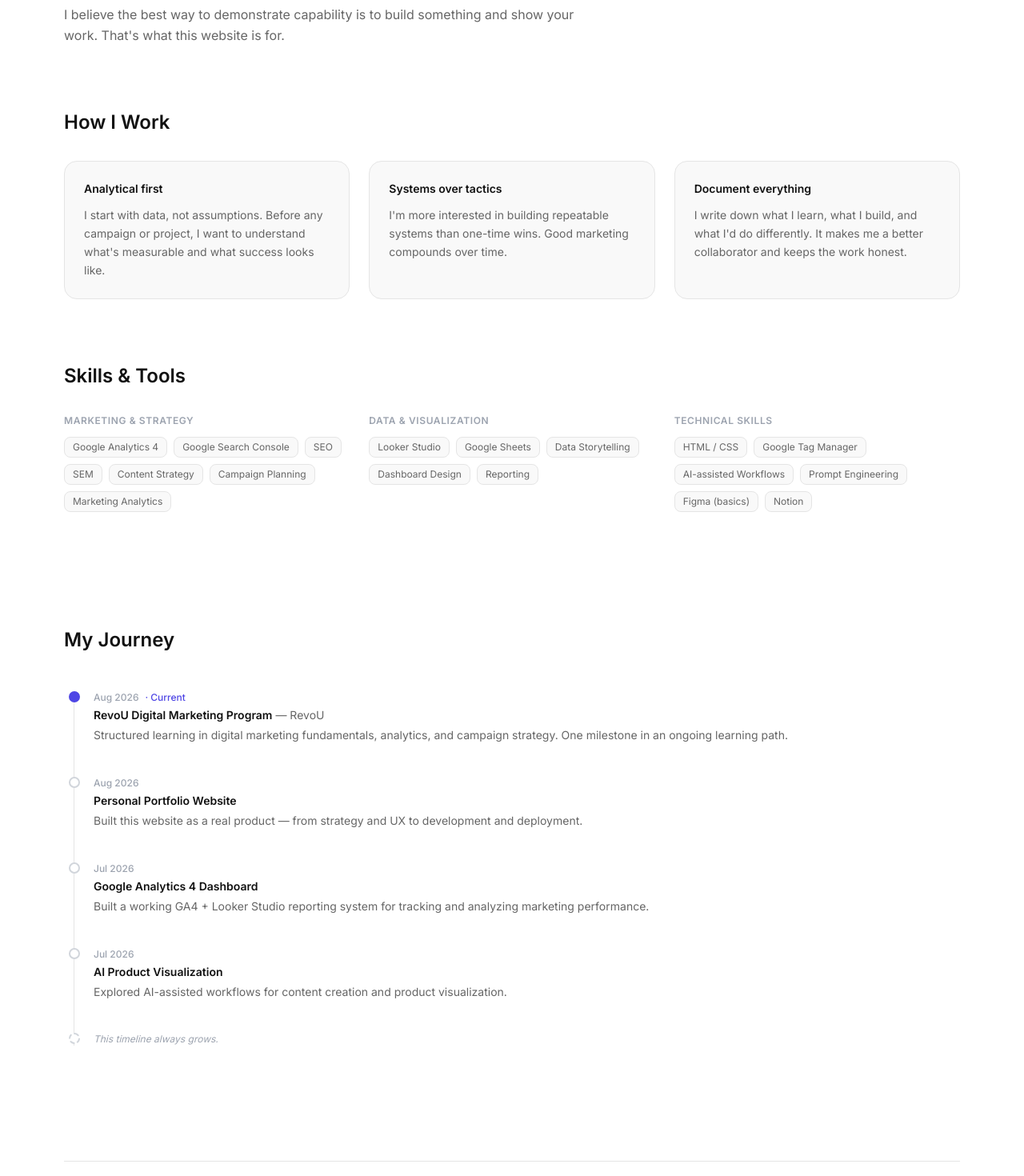
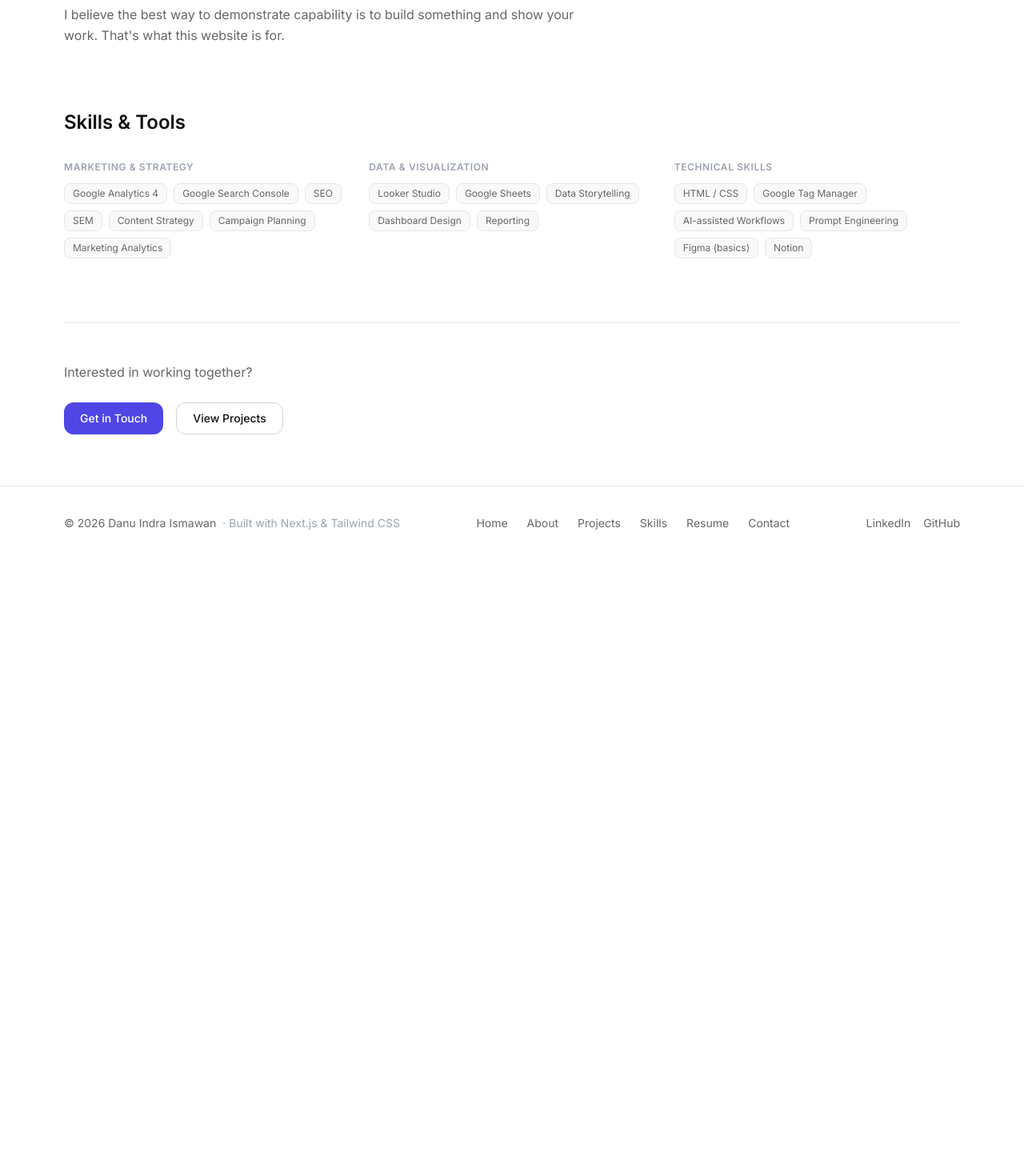
Before and after one commit to danuindra/portfolio-website, a Next.js app: page /about in a window 1280 px wide. Shown: the part 480-1950 px from the top of the page at 80% size. After the commit the page ends 1180 px from the top, so only its background shows below. Built offline with nearby package versions, Linux system fonts and the light colour scheme.

Commit message:
About: remove How I Work section and Journey GA4/AI entries

```diff
--- a/src/components/about/AboutClient/AboutClient.tsx
+++ b/src/components/about/AboutClient/AboutClient.tsx
@@ -2,7 +2,6 @@
 
 import Link from 'next/link'
 import AnimatedSection from '@/components/shared/AnimatedSection/AnimatedSection'
-import Journey from '@/components/sections/Journey/Journey'
 import { useLocale } from '@/context/LocaleContext'
 import type { skillCategories as SkillCategoriesType } from '@/data/skills'
 import type { siteConfig as SiteConfigType } from '@/data/site'
@@ -26,7 +25,7 @@ export default function AboutClient({ skillCategories, siteConfig }: AboutClient
           </h1>
         </AnimatedSection>
 
-        {/* Bio section */}
+        {/* Bio */}
         <AnimatedSection delay={80} className="mb-20 max-w-2xl">
           <p className="text-lg text-[var(--color-text-secondary)] leading-relaxed mb-5">
             {siteConfig.name}, {t.about.bio1} {siteConfig.location}.
@@ -42,29 +41,8 @@ export default function AboutClient({ skillCategories, siteConfig }: AboutClient
           </p>
         </AnimatedSection>
 
-        {/* How I Work */}
+        {/* Skills */}
         <AnimatedSection delay={160} className="mb-20">
-          <h2 className="text-2xl font-semibold text-[var(--color-text-primary)] mb-8">
-            {t.about.howIWorkHeading}
-          </h2>
-          <div className="grid grid-cols-1 md:grid-cols-3 gap-6">
-            {t.about.values.map((value, i) => (
-              <AnimatedSection key={value.title} delay={i * 60}>
-                <div className="p-6 rounded-xl border border-[var(--color-border-subtle)] bg-[var(--color-bg-surface)] h-full">
-                  <h3 className="text-sm font-semibold text-[var(--color-text-primary)] mb-3">
-                    {value.title}
-                  </h3>
-                  <p className="text-sm text-[var(--color-text-secondary)] leading-relaxed">
-                    {value.description}
-                  </p>
-                </div>
-              </AnimatedSection>
-            ))}
-          </div>
-        </AnimatedSection>
-
-        {/* Skills */}
-        <AnimatedSection delay={240} className="mb-20">
           <h2 className="text-2xl font-semibold text-[var(--color-text-primary)] mb-8">
             {t.about.skillsHeading}
           </h2>
@@ -89,13 +67,8 @@ export default function AboutClient({ skillCategories, siteConfig }: AboutClient
           </div>
         </AnimatedSection>
 
-        {/* Journey timeline */}
-        <AnimatedSection delay={320} className="mb-20">
-          <Journey />
-        </AnimatedSection>
-
         {/* Bottom CTA */}
-        <AnimatedSection delay={400}>
+        <AnimatedSection delay={240}>
           <div className="border-t border-[var(--color-border-subtle)] pt-12">
             <p className="text-[var(--color-text-secondary)] mb-6">
               {t.about.ctaText}
--- a/src/data/journey.ts
+++ b/src/data/journey.ts
@@ -1,9 +1,7 @@
 import type { JourneyEntry } from '@/types'
 
-// Journey timeline entries — month-based dates for trajectory visibility
-// Format: "Mon YYYY" e.g. "Aug 2026"
-// Add new entries at the bottom. Never edit existing entries — only add.
-// Update isCurrent: false on previous entry when adding a new current one.
+// Journey timeline entries
+// Only entries that are real and confirmed — do not add speculative items
 
 export const journeyEntries: JourneyEntry[] = [
   {
@@ -22,20 +20,4 @@ export const journeyEntries: JourneyEntry[] = [
       'Built this website as a real product — from strategy and UX to development and deployment.',
     isCurrent: false,
   },
-  {
-    date: 'Jul 2026',
-    title: 'Google Analytics 4 Dashboard',
-    organization: undefined,
-    description:
-      'Built a working GA4 + Looker Studio reporting system for tracking and analyzing marketing performance.',
-    isCurrent: false,
-  },
-  {
-    date: 'Jul 2026',
-    title: 'AI Product Visualization',
-    organization: undefined,
-    description:
-      'Explored AI-assisted workflows for content creation and product visualization.',
-    isCurrent: false,
-  },
 ]
--- a/src/i18n/locales/en.ts
+++ b/src/i18n/locales/en.ts
@@ -190,18 +190,6 @@ const en = {
         organization: undefined,
         description:
           'Built this website as a real product — from strategy and UX to development and deployment.',
-      },
-      {
-        title: 'Google Analytics 4 Dashboard',
-        organization: undefined,
-        description:
-          'Built a working GA4 + Looker Studio reporting system for tracking and analyzing marketing performance.',
-      },
-      {
-        title: 'AI Product Visualization',
-        organization: undefined,
-        description:
-          'Explored AI-assisted workflows for content creation and product visualization.',
       },
     ],
   },
--- a/src/i18n/locales/id.ts
+++ b/src/i18n/locales/id.ts
@@ -191,18 +191,6 @@ const id: Translations = {
         description:
           'Membangun website ini sebagai produk nyata — mulai dari strategi dan UX hingga pengembangan dan deployment.',
       },
-      {
-        title: 'Dashboard Google Analytics 4',
-        organization: undefined,
-        description:
-          'Membangun sistem pelaporan GA4 + Looker Studio yang berfungsi untuk melacak dan menganalisis performa marketing.',
-      },
-      {
-        title: 'Visualisasi Produk dengan AI',
-        organization: undefined,
-        description:
-          'Menjelajahi alur kerja berbantuan AI untuk pembuatan konten dan visualisasi produk.',
-      },
     ],
   },
 
```
